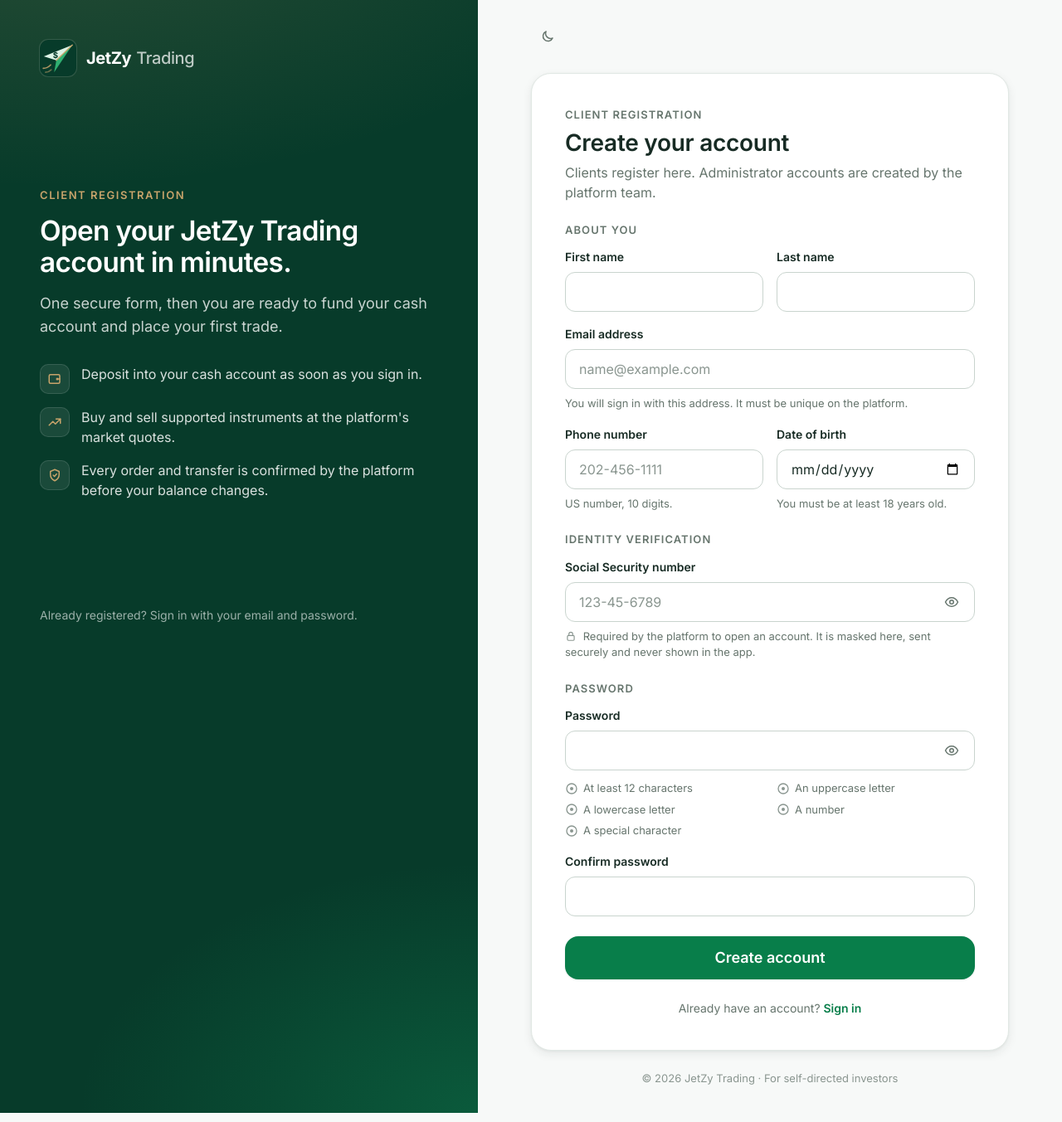
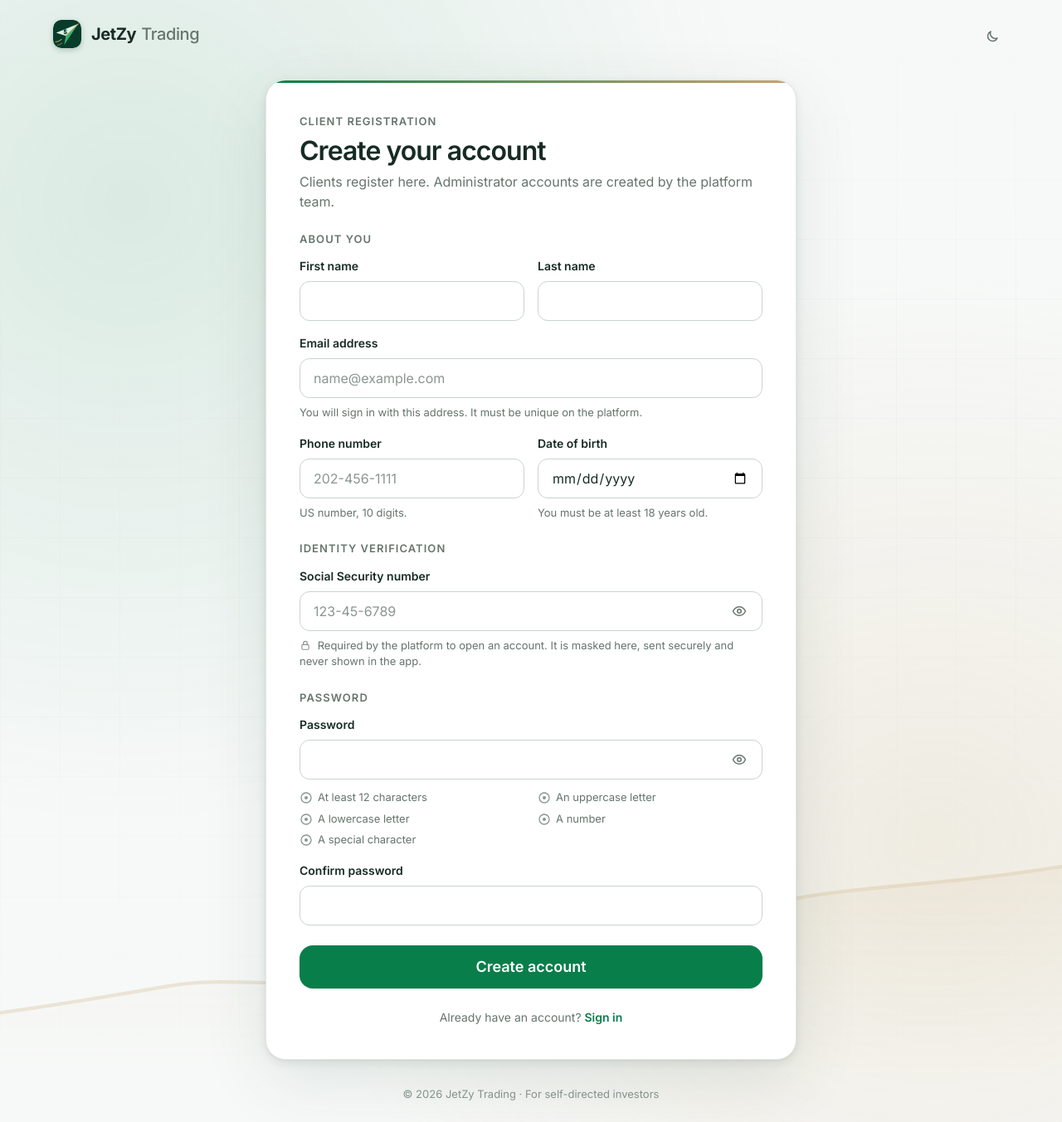
Before and after one commit to LeapOfLegends/Group-12-Frontend, an Angular app: page /register in a window 1280 px wide. Shown: the whole page at 83% size. Built offline with nearby package versions, Linux system fonts and the light colour scheme.

Commit message:
redesign login/register pages

```diff
--- a/src/app/features/login/login.html
+++ b/src/app/features/login/login.html
@@ -1,18 +1,8 @@
 <div class="login-shell">
-  <section class="login-visual" aria-hidden="true">
-    <div class="visual-inner">
-      <app-brand-logo [onDark]="true" [markSize]="44" />
-      <div class="visual-copy">
-        <p class="visual-eyebrow">Direct trading platform</p>
-        <h2 class="visual-title">See your positions. Place a trade. Know the outcome.</h2>
-        <p class="visual-text">
-          Cash, holdings and every order you have ever placed, in one trustworthy view — no dealer
-          in the loop.
-        </p>
-      </div>
-
-      <figure class="visual-chart">
-        <svg viewBox="0 0 520 220" preserveAspectRatio="none">
+  <main class="login-main">
+    <div class="login-visual" aria-hidden="true">
+      <div class="visual-chart">
+        <svg viewBox="0 0 520 220" preserveAspectRatio="none" focusable="false">
           <defs>
             <linearGradient id="login-area" x1="0" x2="0" y1="0" y2="1">
               <stop offset="0%" stop-color="#C8A46B" stop-opacity="0.35" />
@@ -37,25 +27,8 @@
           />
           <circle cx="520" cy="28" r="6" fill="#C8A46B" stroke="#073B2A" stroke-width="3" />
         </svg>
-        <figcaption class="visual-stats">
-          <div>
-            <span class="stat-label">Market quotes</span
-            ><span class="stat-value">Live, stored securely</span>
-          </div>
-          <div>
-            <span class="stat-label">Every order</span
-            ><span class="stat-value">Permanently recorded</span>
-          </div>
-          <div>
-            <span class="stat-label">Your balance</span
-            ><span class="stat-value">Always current</span>
-          </div>
-        </figcaption>
-      </figure>
+      </div>
     </div>
-  </section>
-
-  <main class="login-main">
     <div class="login-top">
       <span class="login-brand"><app-brand-logo [markSize]="34" /></span>
       <button
@@ -69,6 +42,7 @@
     </div>
 
     <div class="login-card">
+      <p class="login-eyebrow">Your next move starts here</p>
       <h1>Sign in</h1>
       <p class="login-lead">
         Welcome back. Use the email and password for your JetZy Trading account.
--- a/src/app/features/login/login.scss
+++ b/src/app/features/login/login.scss
@@ -4,130 +4,110 @@
 }
 
 .login-shell {
-  display: grid;
-  grid-template-columns: minmax(0, 1.05fr) minmax(0, 1fr);
   min-height: 100vh;
+  background: var(--color-bg);
 }
 
-/* Brand panel ------------------------------------------------------------ */
+/* Decorative market backdrop: never competes with or intercepts the form. */
 .login-visual {
-  position: relative;
+  position: absolute;
+  inset: 0;
+  z-index: -1;
+  overflow: hidden;
+  pointer-events: none;
   background:
-    radial-gradient(1200px 600px at 10% -10%, rgba(200, 164, 107, 0.18), transparent 60%),
-    radial-gradient(800px 500px at 100% 100%, rgba(18, 148, 92, 0.35), transparent 60%),
-    var(--color-brand-deep);
-  color: #fff;
-  overflow: hidden;
-}
+    radial-gradient(ellipse at 12% 18%, color-mix(in srgb, var(--color-brand) 12%, transparent), transparent 48%),
+    radial-gradient(ellipse at 88% 75%, color-mix(in srgb, var(--color-accent) 16%, transparent), transparent 48%),
+    var(--color-bg);
 
-.visual-inner {
-  display: flex;
-  flex-direction: column;
-  justify-content: space-between;
-  gap: 40px;
-  height: 100%;
-  padding: 48px;
-  max-width: 640px;
-}
-
-.visual-eyebrow {
-  font-size: var(--text-xs);
-  font-weight: 600;
-  letter-spacing: 0.12em;
-  text-transform: uppercase;
-  color: var(--color-accent);
-  margin-bottom: 14px;
-}
-
-.visual-title {
-  font-size: clamp(1.75rem, 2.6vw, 2.5rem);
-  font-weight: 600;
-  letter-spacing: -0.02em;
-  line-height: 1.15;
-  color: #fff;
-  max-width: 18ch;
-}
-
-.visual-text {
-  margin-top: 16px;
-  font-size: var(--text-lg);
-  color: rgba(255, 255, 255, 0.78);
-  max-width: 44ch;
-  line-height: 1.55;
+  &::before {
+    content: '';
+    position: absolute;
+    inset: 0;
+    background-image:
+      linear-gradient(color-mix(in srgb, var(--color-border) 35%, transparent) 1px, transparent 1px),
+      linear-gradient(90deg, color-mix(in srgb, var(--color-border) 35%, transparent) 1px, transparent 1px);
+    background-size: 72px 72px;
+    mask-image: linear-gradient(transparent, #000 35%, transparent);
+  }
 }
 
 .visual-chart {
-  margin: 0;
-  padding: 24px;
-  border-radius: var(--radius-xl);
-  background: rgba(255, 255, 255, 0.06);
-  border: 1px solid rgba(255, 255, 255, 0.1);
-  backdrop-filter: blur(6px);
+  position: absolute;
+  inset: auto -5% 4%;
+  height: clamp(220px, 38vh, 420px);
+  opacity: 0.24;
 
   svg {
+    display: block;
     width: 100%;
-    height: 180px;
+    height: 100%;
   }
 }
 
-.visual-stats {
-  display: grid;
-  grid-template-columns: repeat(3, minmax(0, 1fr));
-  gap: 16px;
-  margin-top: 20px;
-
-  div {
-    display: flex;
-    flex-direction: column;
-    gap: 4px;
-  }
-
-  .stat-label {
-    font-size: var(--text-xs);
-    text-transform: uppercase;
-    letter-spacing: 0.08em;
-    color: rgba(255, 255, 255, 0.6);
-  }
-
-  .stat-value {
-    font-weight: 600;
-    font-size: var(--text-sm);
-  }
-}
-
-/* Form panel ------------------------------------------------------------- */
+/* Unified sign-in canvas ------------------------------------------------- */
 .login-main {
+  position: relative;
+  isolation: isolate;
   display: flex;
   flex-direction: column;
-  padding: 24px clamp(24px, 6vw, 80px) 32px;
-  background: var(--color-bg);
+  align-items: center;
+  gap: 32px;
+  min-height: 100vh;
+  min-height: 100svh;
+  padding: 24px clamp(20px, 5vw, 72px);
 }
 
 .login-top {
   display: flex;
   justify-content: space-between;
   align-items: center;
+  width: 100%;
+  max-width: 1280px;
 }
 
 .login-brand {
-  display: none;
+  display: inline-flex;
 }
 
 .login-card {
+  position: relative;
   width: min(460px, 100%);
-  margin: auto;
-  padding: 40px;
+  margin: auto 0;
+  padding: 36px 40px;
   background: var(--color-surface);
   border: 1px solid var(--color-border);
   border-radius: var(--radius-xl);
-  box-shadow: var(--shadow-md);
+  box-shadow:
+    var(--shadow-md),
+    0 24px 80px color-mix(in srgb, var(--color-brand-deep) 10%, transparent);
   display: flex;
   flex-direction: column;
   gap: 20px;
+  overflow: hidden;
+
+  &::before {
+    content: '';
+    position: absolute;
+    inset: 0 0 auto;
+    height: 3px;
+    background: linear-gradient(90deg, var(--color-brand), var(--color-accent));
+  }
 
   h1 {
-    font-size: var(--text-2xl);
+    font-size: clamp(1.75rem, 4vw, 2rem);
+    letter-spacing: -0.03em;
+    line-height: 1.2;
   }
+}
+
+.login-eyebrow {
+  color: var(--color-text-secondary);
+  font-size: var(--text-xs);
+  font-weight: 600;
+  letter-spacing: 0.1em;
+  text-transform: uppercase;
+  margin-bottom: -8px;
 }
 
 .login-lead {
@@ -155,7 +135,9 @@
   font-weight: 600;
   letter-spacing: 0.06em;
   text-transform: uppercase;
-  white-space: nowrap;
+  span {
+    text-align: center;
+  }
 
   &::before,
   &::after {
@@ -175,37 +157,30 @@
   line-height: 1.45;
 
   app-icon {
+    flex: none;
     margin-top: 2px;
     color: var(--color-text-muted);
   }
 }
 
 .login-footer {
-  margin-top: 24px;
   text-align: center;
   font-size: var(--text-xs);
   color: var(--color-text-muted);
 }
 
-@media (max-width: 960px) {
-  .login-shell {
-    grid-template-columns: minmax(0, 1fr);
-  }
-
-  .login-visual {
-    display: none;
-  }
-
-  .login-brand {
-    display: inline-flex;
-  }
-
+@media (max-width: 520px) {
   .login-main {
     padding: 16px;
+    gap: 24px;
   }
 
   .login-card {
     padding: 28px 22px;
-    margin-top: 32px;
+  }
+
+  .visual-chart {
+    inset-inline: -50%;
+    opacity: 0.16;
   }
 }
--- a/src/app/features/register/register.html
+++ b/src/app/features/register/register.html
@@ -1,22 +1,34 @@
 <div class="auth-shell">
-  <section class="auth-visual" aria-hidden="true">
-    <div class="visual-inner">
-      <app-brand-logo [onDark]="true" [markSize]="44" />
-      <div class="visual-copy">
-        <p class="visual-eyebrow">Client registration</p>
-        <h2 class="visual-title">Open your JetZy Trading account in minutes.</h2>
-        <p class="visual-text">One secure form, then you are ready to fund your cash account and place your first trade.</p>
-        <ul class="visual-points">
-          <li><span class="visual-point-icon"><app-icon name="wallet" [size]="18" /></span><span>Deposit into your cash account as soon as you sign in.</span></li>
-          <li><span class="visual-point-icon"><app-icon name="trade" [size]="18" /></span><span>Buy and sell supported instruments at the platform's market quotes.</span></li>
-          <li><span class="visual-point-icon"><app-icon name="shield" [size]="18" /></span><span>Every order and transfer is confirmed by the platform before your balance changes.</span></li>
-        </ul>
+  <main class="auth-main">
+    <div class="auth-visual" aria-hidden="true">
+      <div class="visual-chart">
+        <svg viewBox="0 0 520 220" preserveAspectRatio="none" focusable="false">
+          <defs>
+            <linearGradient id="register-area" x1="0" x2="0" y1="0" y2="1">
+              <stop offset="0%" stop-color="#C8A46B" stop-opacity="0.35" />
+              <stop offset="100%" stop-color="#C8A46B" stop-opacity="0" />
+            </linearGradient>
+          </defs>
+          <g stroke="rgba(255,255,255,0.08)" stroke-width="1">
+            <line x1="0" x2="520" y1="55" y2="55" />
+            <line x1="0" x2="520" y1="110" y2="110" />
+            <line x1="0" x2="520" y1="165" y2="165" />
+          </g>
+          <path
+            d="M0 170 C 40 160, 70 150, 100 140 S 160 150, 190 120 S 250 90, 290 100 S 350 70, 390 60 S 460 50, 520 28 L520 220 L0 220 Z"
+            fill="url(#register-area)"
+          />
+          <path
+            d="M0 170 C 40 160, 70 150, 100 140 S 160 150, 190 120 S 250 90, 290 100 S 350 70, 390 60 S 460 50, 520 28"
+            fill="none"
+            stroke="#C8A46B"
+            stroke-width="3"
+            stroke-linecap="round"
+          />
+          <circle cx="520" cy="28" r="6" fill="#C8A46B" stroke="#073B2A" stroke-width="3" />
+        </svg>
       </div>
-      <p class="visual-foot">Already registered? Sign in with your email and password.</p>
     </div>
-  </section>
-
-  <main class="auth-main">
     <div class="auth-top">
       <span class="auth-brand"><app-brand-logo [markSize]="34" /></span>
       <button
--- a/src/app/features/register/register.scss
+++ b/src/app/features/register/register.scss
@@ -4,127 +4,100 @@
 }
 
 .auth-shell {
-  display: grid;
-  grid-template-columns: minmax(0, 0.9fr) minmax(0, 1.1fr);
   min-height: 100vh;
+  background: var(--color-bg);
 }
 
-/* Brand panel ------------------------------------------------------------ */
+/* Match the login page's decorative market backdrop. */
 .auth-visual {
-  position: relative;
+  position: absolute;
+  inset: 0;
+  z-index: -1;
+  overflow: hidden;
+  pointer-events: none;
   background:
-    radial-gradient(1200px 600px at 10% -10%, rgba(200, 164, 107, 0.18), transparent 60%),
-    radial-gradient(800px 500px at 100% 100%, rgba(18, 148, 92, 0.35), transparent 60%),
-    var(--color-brand-deep);
-  color: #fff;
-  overflow: hidden;
-}
+    radial-gradient(ellipse at 12% 18%, color-mix(in srgb, var(--color-brand) 12%, transparent), transparent 48%),
+    radial-gradient(ellipse at 88% 75%, color-mix(in srgb, var(--color-accent) 16%, transparent), transparent 48%),
+    var(--color-bg);
 
-.visual-inner {
-  position: sticky;
-  top: 0;
-  display: flex;
-  flex-direction: column;
-  justify-content: space-between;
-  gap: 40px;
-  min-height: 100vh;
-  padding: 48px;
-  max-width: 600px;
-}
-
-.visual-eyebrow {
-  font-size: var(--text-xs);
-  font-weight: 600;
-  letter-spacing: 0.12em;
-  text-transform: uppercase;
-  color: var(--color-accent);
-  margin-bottom: 14px;
-}
-
-.visual-title {
-  font-size: clamp(1.75rem, 2.6vw, 2.5rem);
-  font-weight: 600;
-  letter-spacing: -0.02em;
-  line-height: 1.15;
-  color: #fff;
-  max-width: 18ch;
-}
-
-.visual-text {
-  margin-top: 16px;
-  font-size: var(--text-lg);
-  color: rgba(255, 255, 255, 0.78);
-  max-width: 44ch;
-  line-height: 1.55;
-}
-
-.visual-points {
-  list-style: none;
-  margin: 32px 0 0;
-  padding: 0;
-  display: flex;
-  flex-direction: column;
-  gap: 16px;
-  max-width: 46ch;
-
-  li {
-    display: flex;
-    gap: 14px;
-    align-items: flex-start;
-    color: rgba(255, 255, 255, 0.85);
-    line-height: 1.5;
+  &::before {
+    content: '';
+    position: absolute;
+    inset: 0;
+    background-image:
+      linear-gradient(color-mix(in srgb, var(--color-border) 35%, transparent) 1px, transparent 1px),
+      linear-gradient(90deg, color-mix(in srgb, var(--color-border) 35%, transparent) 1px, transparent 1px);
+    background-size: 72px 72px;
+    mask-image: linear-gradient(transparent, #000 35%, transparent);
   }
 }
 
-.visual-point-icon {
-  display: grid;
-  place-items: center;
-  flex: none;
-  width: 36px;
-  height: 36px;
-  border-radius: 10px;
-  background: rgba(255, 255, 255, 0.08);
-  border: 1px solid rgba(255, 255, 255, 0.12);
-  color: var(--color-accent);
+.visual-chart {
+  position: absolute;
+  inset: auto -5% 4%;
+  height: clamp(220px, 38vh, 420px);
+  opacity: 0.24;
+
+  svg {
+    display: block;
+    width: 100%;
+    height: 100%;
+  }
 }
 
-.visual-foot {
-  font-size: var(--text-sm);
-  color: rgba(255, 255, 255, 0.6);
-}
-
-/* Form panel ------------------------------------------------------------- */
+/* Unified registration canvas ------------------------------------------- */
 .auth-main {
+  position: relative;
+  isolation: isolate;
   display: flex;
   flex-direction: column;
-  padding: 24px clamp(24px, 5vw, 72px) 32px;
-  background: var(--color-bg);
+  align-items: center;
+  gap: 32px;
+  min-height: 100vh;
+  min-height: 100svh;
+  padding: 24px clamp(20px, 5vw, 72px);
 }
 
 .auth-top {
   display: flex;
   justify-content: space-between;
   align-items: center;
+  width: 100%;
+  max-width: 1280px;
 }
 
 .auth-brand {
-  display: none;
+  display: inline-flex;
 }
 
 .auth-card {
+  position: relative;
   width: min(640px, 100%);
-  margin: 24px auto auto;
+  margin: auto 0;
   padding: 40px;
   background: var(--color-surface);
   border: 1px solid var(--color-border);
   border-radius: var(--radius-xl);
-  box-shadow: var(--shadow-md);
+  box-shadow:
+    var(--shadow-md),
+    0 24px 80px color-mix(in srgb, var(--color-brand-deep) 10%, transparent);
   display: flex;
   flex-direction: column;
   gap: 24px;
+  overflow: hidden;
+
+  &::before {
+    content: '';
+    position: absolute;
+    inset: 0 0 auto;
+    height: 3px;
+    background: linear-gradient(90deg, var(--color-brand), var(--color-accent));
+  }
 
   h1 {
-    font-size: var(--text-2xl);
+    font-size: clamp(1.75rem, 4vw, 2rem);
+    letter-spacing: -0.03em;
+    line-height: 1.2;
   }
 }
 
@@ -221,32 +194,24 @@
 }
 
 .auth-footer {
-  margin-top: 24px;
   text-align: center;
   font-size: var(--text-xs);
   color: var(--color-text-muted);
 }
 
-@media (max-width: 960px) {
-  .auth-shell {
-    grid-template-columns: minmax(0, 1fr);
-  }
-
-  .auth-visual {
-    display: none;
-  }
-
-  .auth-brand {
-    display: inline-flex;
-  }
-
+@media (max-width: 520px) {
   .auth-main {
     padding: 16px;
+    gap: 24px;
   }
 
   .auth-card {
     padding: 28px 22px;
-    margin-top: 24px;
+  }
+
+  .visual-chart {
+    inset-inline: -50%;
+    opacity: 0.16;
   }
 }
 
```
